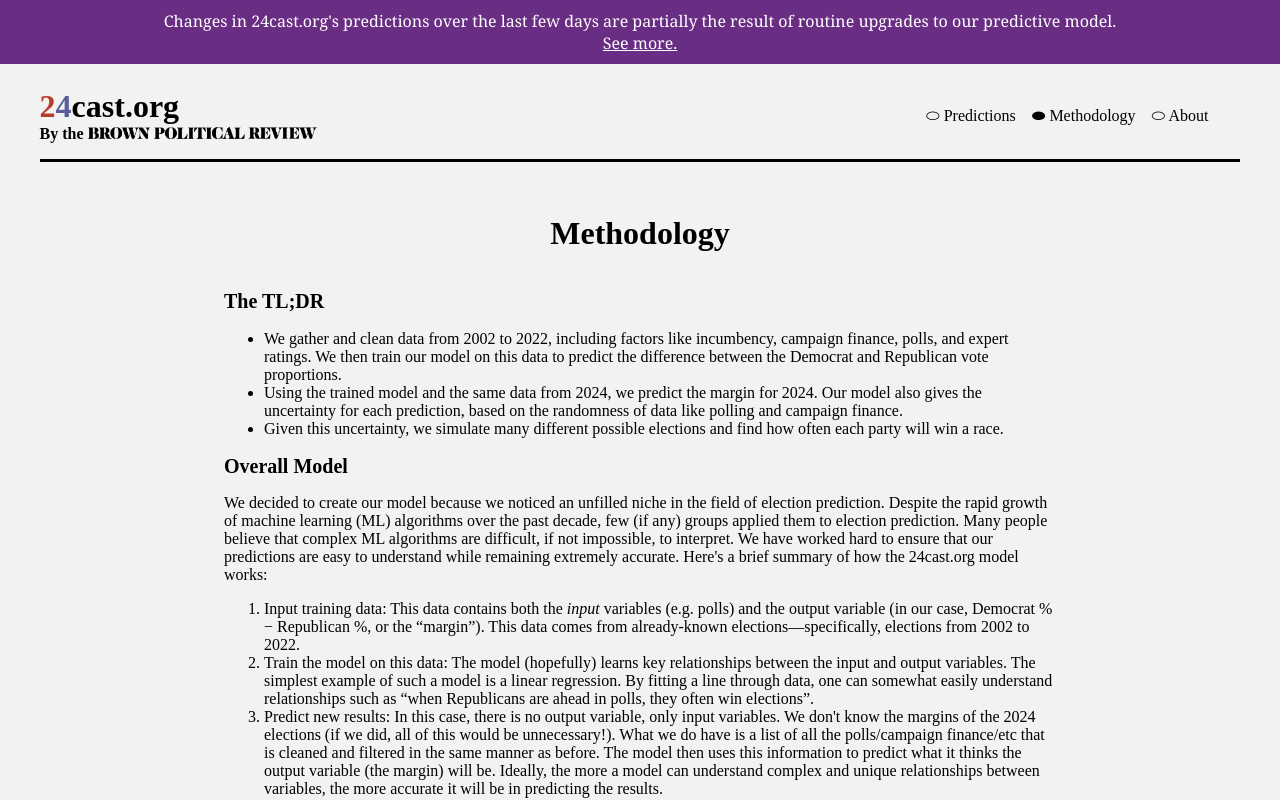
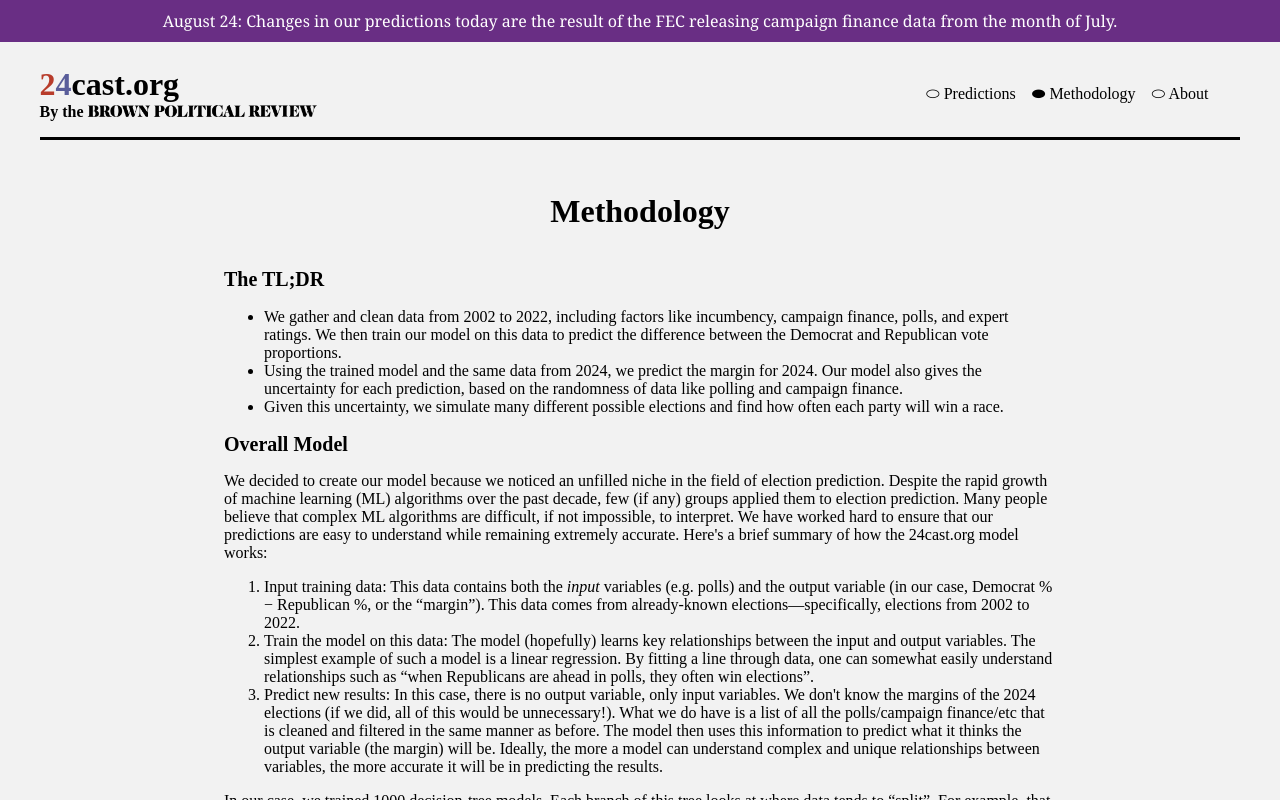
Before and after one commit to BPR-Data-Team/ElectionModel2024-site, a Next.js app: page /methodology in a window 1280 px wide. Shown: the top 800 px of the page. Built offline with nearby package versions, Linux system fonts and the light colour scheme; a web font is replaced by a local one.

Commit message:
Changed banner

```diff
--- a/src/app/(main)/methodology/page.tsx
+++ b/src/app/(main)/methodology/page.tsx
@@ -78,7 +78,10 @@
             </div>
             <div className={styles.main}>
             <h4>Updating Data</h4>
-            <p>Our model updates each day at midnight EDT with the latest data. Our predictions will constantly update as polls, campaign finance, and expert ratings change. Our model will finish updating on the day before the election. We use GitHub Actions and AWS with DynamoDB to gather new data and update our API, and R and Python to clean/analyze the incoming data while producing up-to-date predictions.</p>
+            <p>Our model updates each day at midnight EDT with the latest data. Our predictions will constantly update as polls, campaign finance, and expert ratings change. Our model will finish updating on the day before the election. We use GitHub Actions and AWS with DynamoDB to gather new data and update our API, and R and Python to clean/analyze the incoming data while producing up-to-date predictions.
+            </p>
+            <p>We will update the website with a purple banner at the top of the page whenever our predictions change significantly. This could be due to an influx of new polls, a change in expert ratings, or a new campaign finance report. We will also update the website with a banner when we release a new feature to our model, such as our campaign finance simulator.
+            </p>
             </div>
             <div className={styles.main}>
             <h4>Interpretation</h4>
@@ -93,7 +96,7 @@
             </div>
             <div className={styles.main} id="changelog">
             <h2>Changelog</h2>
-            <p><b>August 20</b>: Our team identified that, though we had filtered Vice President Harris from state-specific polls before President Biden&apos;s withdrawal from candidacy, generic ballot polls for Harris pre-withdrawal remained in our dataset. We have updated our codebase to remove all pre-withdrawal presidential polls—both state-specific and generic. This change and an influx of new polls during and directly before the DNC have resulted in a significant shift leftward for congressional and presidential races.</p>
+            <p><b>August 20:</b> Our team identified that, though we had filtered Vice President Harris from state-specific polls before President Biden&apos;s withdrawal from candidacy, generic ballot polls for Harris pre-withdrawal remained in our dataset. We have updated our codebase to remove all pre-withdrawal presidential polls—both state-specific and generic. This change and an influx of new polls during and directly before the DNC have resulted in a significant shift leftward for congressional and presidential races.</p>
             <p><b>August 3: </b> Previously, our model predicted the outcome of the upcoming November 5 election by incorporating uncertainty into the polls to account for increased unpredictability as we move further from the election date. However, we have decided to eliminate this added uncertainty and instead predict the election results <b>as if the election were held today.</b> This change minimizes assumptions and more accurately reflects the output of our machine learning algorithm without adding uncertainty.</p>
             </div>
             </div>
--- a/src/components/Banner.tsx
+++ b/src/components/Banner.tsx
@@ -4,9 +4,7 @@
   return (
     <div className={styles.banner}>
       <div className={styles.bannerText}>
-        Changes in 24cast.org&apos;s predictions over the last few days are partially the result{" "}
-        of routine upgrades to our predictive model. <a href="/methodology#changelog">See more.</a>
-      </div>
+        August 24: Changes in our predictions today are the result of the FEC releasing campaign finance data from the month of July.</div>
     </div>
   );
 }
```
